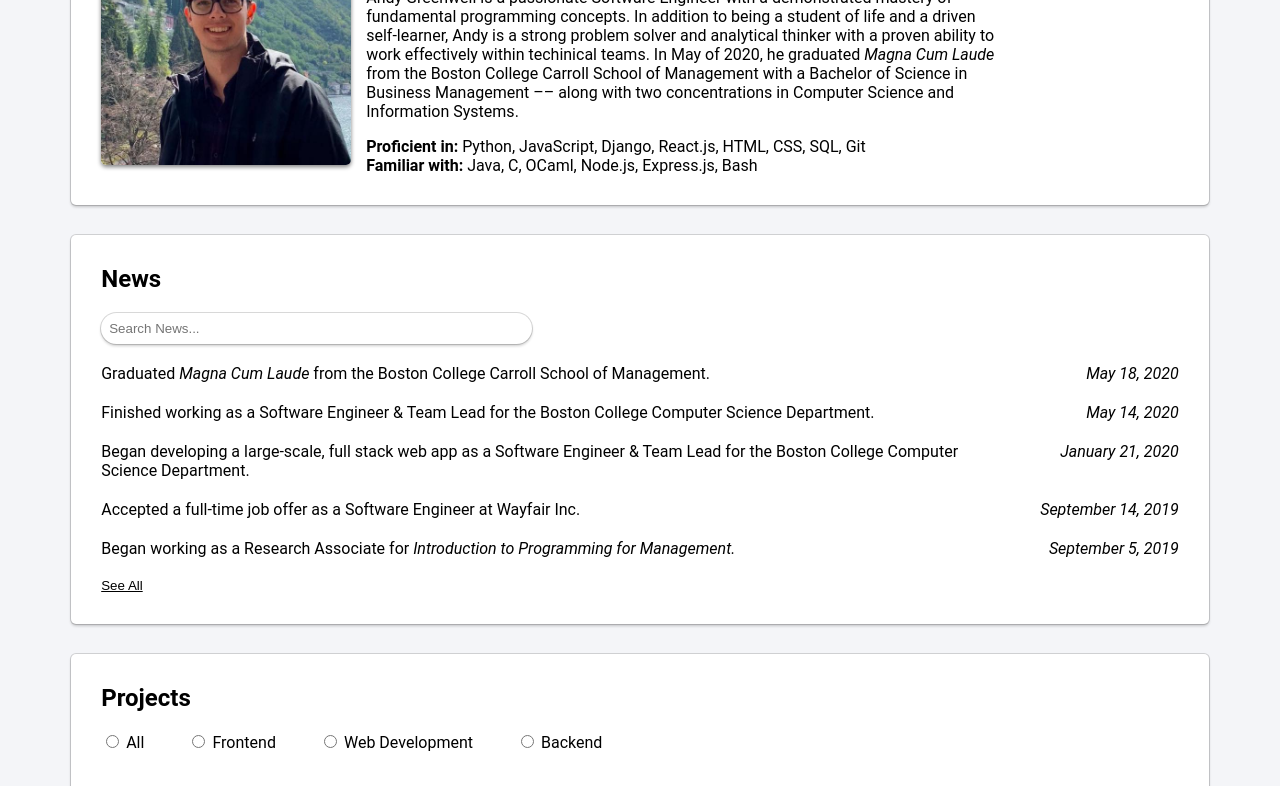
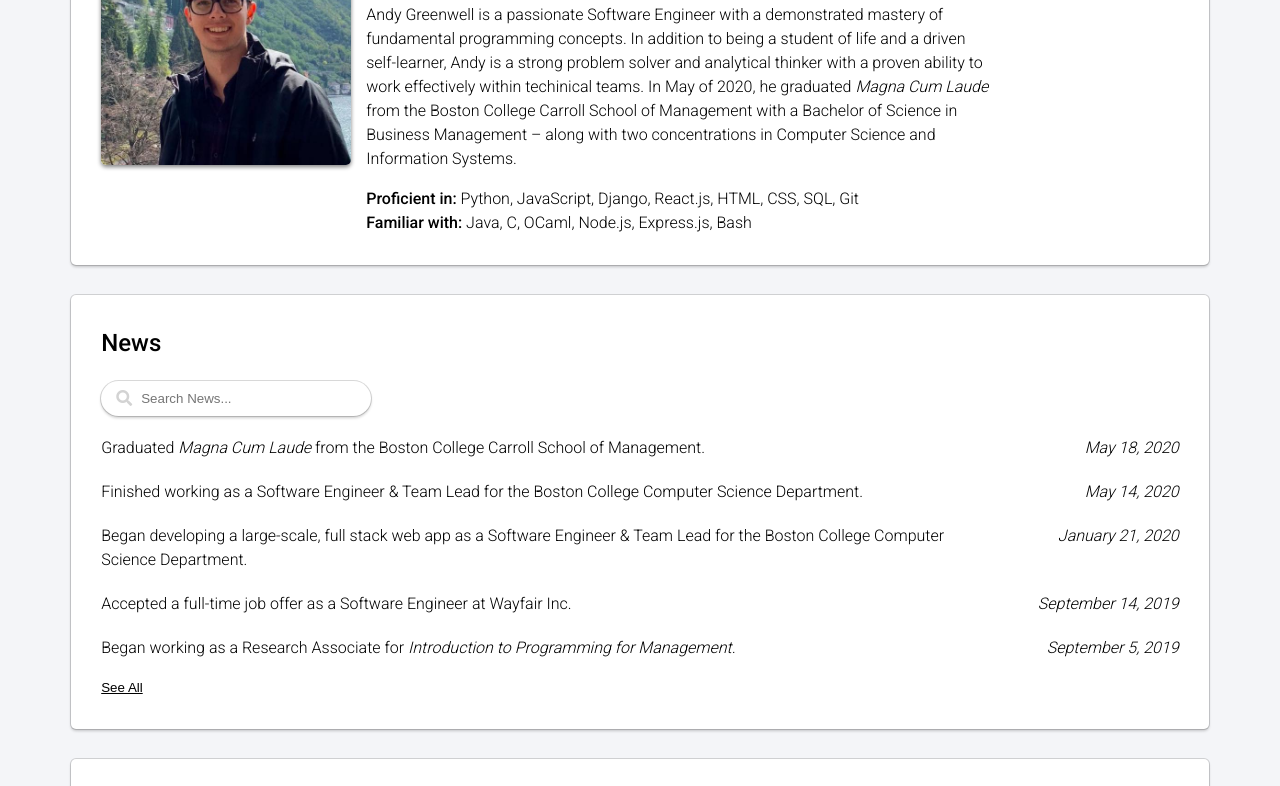
Before and after one commit to ajgreenwell/ajgreenwell.com, a website built with webpack: page docs/index.html in a window 1280 px wide. Shown: the part 215-1001 px from the top of the page. Built offline with nearby package versions, Linux system fonts and the light colour scheme.

Commit message:
updating search bar and font styling

```diff
--- a/docs/assets/data.json
+++ b/docs/assets/data.json
@@ -8,7 +8,7 @@
         "resume": "assets/resume.pdf",
         "linkedin": "https://www.linkedin.com/in/andy-greenwell-09982b128/",
         "github": "https://github.com/ajgreenwell",
-        "description": "Andy Greenwell is a passionate Software Engineer with a demonstrated mastery of fundamental programming concepts. In addition to being a student of life and a driven self-learner, Andy is a strong problem solver and analytical thinker with a proven ability to work effectively within techinical teams. In May of 2020, he graduated <i>Magna Cum Laude</i> from the Boston College Carroll School of Management with a Bachelor of Science in Business Management –– along with two concentrations in Computer Science and Information Systems.",
+        "description": "Andy Greenwell is a passionate Software Engineer with a demonstrated mastery of fundamental programming concepts. In addition to being a student of life and a driven self-learner, Andy is a strong problem solver and analytical thinker with a proven ability to work effectively within techinical teams. In May of 2020, he graduated <i>Magna Cum Laude</i> from the Boston College Carroll School of Management with a Bachelor of Science in Business Management – along with two concentrations in Computer Science and Information Systems.",
         "languages": {
             "proficient": "Python, JavaScript, Django, React.js, HTML, CSS, SQL, Git",
             "familiar": "Java, C, OCaml, Node.js, Express.js, Bash"
--- a/docs/index.html
+++ b/docs/index.html
@@ -8,9 +8,9 @@
     <meta property="og:image" content="https://bcwebcourse.github.io/portfolio-ajgreenwell/assets/profile.jpg">
     <meta property="og:url" content="https://bcwebcourse.github.io/portfolio-ajgreenwell/">
     <meta name="twitter:card" content="summary_large_image">
+    <link href="https://fonts.googleapis.com/css2?family=Roboto:wght@300;500&display=swap" rel="stylesheet">
+    <link rel="stylesheet" href="https://cdnjs.cloudflare.com/ajax/libs/font-awesome/5.11.2/css/all.min.css" />
     <link rel="icon" type="image/png" sizes="32x32" href="assets/favicon.png"/>
-    <link rel="stylesheet" href="https://cdnjs.cloudflare.com/ajax/libs/font-awesome/5.11.2/css/all.min.css" />
-    <link rel="stylesheet" href="https://cdnjs.cloudflare.com/ajax/libs/animate.css/3.7.2/animate.min.css">
     <link rel="stylesheet" href="style.css"/>
     <script src="main.js"></script>
     <title>Andy Greenwell's Homepage</title>
--- a/docs/style.css
+++ b/docs/style.css
@@ -15,6 +15,16 @@
 body {
     font-family: 'Roboto', sans-serif;
     background-color: #f4f5f8;
+    line-height: 1.5;
+    font-weight: 300;
+}
+
+strong {
+    font-weight: 500;
+}
+
+h1 {
+    font-weight: 500;
 }
 
 /* Device Specific Styles */
@@ -44,6 +54,14 @@ body {
 
     #projects-filter {
         flex-direction: column;
+    }
+
+    #project-page {
+        margin-top: 150px;
+    }
+
+    .left-pane, .about-info p:first-of-type {
+        text-align: center;
     }
 
     .project-img {
@@ -101,9 +119,17 @@ body {
         bottom: 100px;
     }
 
+    #about .left-pane {
+        margin-right: 15px;
+    }
+
     #projects-location {
         position: relative;
         bottom: 99px;
+    }
+
+    #project-page {
+        margin-top: 100px;
     }
 
     .text-align {
@@ -173,6 +199,7 @@ nav {
     background-color: var(--primary-color);
     border-bottom: 1px solid white;
     box-shadow: 0px 1px 3px grey;
+    z-index: 1;
 }
 
 nav.row {
@@ -182,6 +209,7 @@ nav.row {
 a {
     text-decoration: none;
     color: black;
+    transition: color .1s;
 }
 
 a:hover {
@@ -240,6 +268,7 @@ nav h1 {
 
 nav h1 a {
     font-size: 35px;
+    font-weight: bolder;
     border: none;
 }
 
@@ -250,10 +279,6 @@ nav h1 a:hover {
 
 #about, #project-details {
     margin-top: calc(var(--nav-row-height) + 30px);
-}
-
-#about .left-pane {
-    margin-right: 15px;
 }
 
 .about-info p:first-of-type {
@@ -283,22 +308,39 @@ img {
     margin-top: 20px;
 }
 
+#news-search-container {
+    position: relative;
+}
+
+#news-search-icon {
+    position: absolute;
+    color: lightgrey;
+    top: 9px;
+    left: 15px;
+}
+
 #news-search {
     border-radius: 50px;
     border-style: none;
     -webkit-appearance: none;
     box-shadow: var(--box-shadow);
     -webkit-box-shadow: var(--box-shadow);
-    padding: 8px 8px 8px 8px;
-    width: 40%;
-    min-width: 250px;
+    padding: 10px 10px 10px 40px;
+    width: 25%;
+    min-width: 150px;
     border-width: 2px;
+    transition: width .2s ease-out;
+}
+
+#news-search:focus + #news-search-icon {
+    color: var(--highlight-color);
 }
 
 #news-search:focus {
     outline: none;
     box-shadow: 0 0 0 1px var(--highlight-color), 0 2px 3px rgba(0,0,0,.2);
     -webkit-box-shadow: 0 0 0 1px var(--highlight-color), 0 2px 3px rgba(0,0,0,.2);
+    width: min(100%, 500px);
 }
 
 #news-item-toggle {
@@ -307,10 +349,11 @@ img {
     text-decoration: underline;
     padding: 0;
     margin-top: 20px;
+    transition: color .1s;
 }
 
 #news-item-toggle:hover {
-    color: var(--primary-color);
+    color: var(--highlight-color);
     cursor: pointer!important;
 }
 
@@ -385,10 +428,6 @@ section h1 {
 
 /* Project Page Styles, except for anything above that uses #project-detials */
 
-#project-page {
-    margin-top: 100px;
-}
-
 #project-details {
     margin-bottom: 30px;
     margin-top: 0;
--- a/src/components/News.js
+++ b/src/components/News.js
@@ -6,7 +6,10 @@ export default function News(news) {
     <div id="news-location"></div>
     <section id="news">
         <h1>News</h1>
-        <input id="news-search" type="text" placeholder="Search News...">
+        <div id="news-search-container">
+            <input id="news-search" type="text" placeholder="Search News...">
+            <i id="news-search-icon" class="fas fa-search"></i>
+        </div>
         <div id="news-list">
             ${shouldShowAllNewsItems ?
                 NewsItems(news) :
@@ -58,9 +61,10 @@ export function handleToggleNewsItems(news) {
 
 export function handleNewsFilter(news) {
     document.querySelector('#news-search').addEventListener('input', event => {
-        let searchText = event.target.value;
+        let searchText = event.target.value.toLowerCase();
         let filteredNews = news.filter(newsItem => {
-            return newsItem.description.toLowerCase().includes(searchText.toLowerCase())
+            return newsItem.description.toLowerCase().includes(searchText) ||
+                   newsItem.date.toLowerCase().includes(searchText);
         });
         renderNewsItems(filteredNews, !shouldShowAllNewsItems);
         const newsItemToggle = document.querySelector('#news-item-toggle');
--- a/src/components/Projects.js
+++ b/src/components/Projects.js
@@ -25,6 +25,7 @@ function ProjectsFilter(projects) {
     let projectTags = projects.reduce((acc, project) => acc.concat(project.tags), []);
     projectTags = removeDuplicates(projectTags.map(tag => tag.text));
     projectTags.unshift(allProjectsTag);
+    projectTags.sort();
     return projectTags.map(tag => {
         return `
         <label>
```
Also changed, not shown: docs/main.js (+9 -4 lines).
